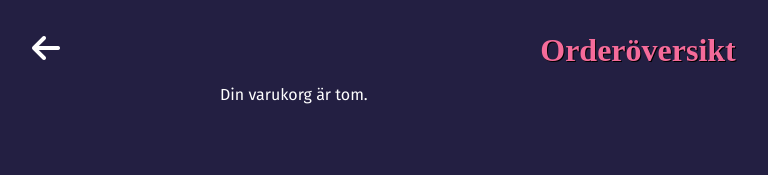
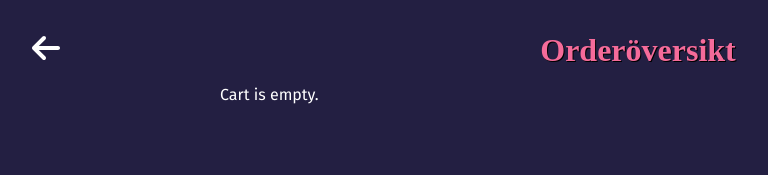
Before and after one commit to adamekholt/Folkuni-React-individuelluppgift, a React (Vite) app in the folder where-its-at/: page /order in a window 1280 px wide. Shown: the top 175 px of the page, without its empty margins (2-770 px from the left). Built offline with nearby package versions, Linux system fonts and the light colour scheme; a web font is replaced by a local one.

Commit message:
endret filnavn
endret filnavnet til handlekurvsiden fra ordersummaryopage til cartpage. I forbindelse med det er det gjort endringer i de andre filene også hvor det er relevant

```diff
--- a/where-its-at/src/App.jsx
+++ b/where-its-at/src/App.jsx
@@ -4,7 +4,7 @@ import Cart from './components/Cart';
 import LandingPage from './pages/LandingPage';
 import EventPage from './pages/EventPage';
 import SingleEventPage from './pages/SingleEventPage';
-import OrderSummaryPage from './pages/OrderSummaryPage';
+import CartPage from './pages/CartPage';
 import ConfirmationPage from './pages/ConfirmationPage';
 
 function App() {
@@ -20,7 +20,7 @@ function App() {
         <Route path="/" element={<LandingPage visitedPages={visitedPages} setVisitedPages={setVisitedPages} />}  />
         <Route path="/events" element={<EventPage visitedPages={visitedPages} setVisitedPages={setVisitedPages} />} />
         <Route path="/event/:id" element={<SingleEventPage visitedPages={visitedPages} setVisitedPages={setVisitedPages} />} />
-        <Route path="/order" element={<OrderSummaryPage />} />
+        <Route path="/order" element={<CartPage />} />
         <Route path="/confirmation" element={<ConfirmationPage />} />
       </Routes>
     </>
--- a/where-its-at/src/pages/OrderSummaryPage.jsx
+++ b/where-its-at/src/pages/CartPage.jsx
@@ -1,11 +1,13 @@
 import React from 'react';
 import { useNavigate } from 'react-router-dom';
+import { FontAwesomeIcon } from '@fortawesome/react-fontawesome';
+import { faArrowLeft } from '@fortawesome/free-solid-svg-icons';
 import OrderItem from '../components/OrderItem';
 import useStore from '../store/useStore';
-import '../styling/OrderSummaryPage.css';
+import '../styling/CartPage.css';
 import '../styling/basestyling.css';
 
-function OrderSummaryPage() {
+function CartPage() {
   const cartItems = useStore(state => state.cartItems);
   const removeFromCart = useStore(state => state.removeFromCart);
   const updateQuantity = useStore(state => state.updateQuantity);
@@ -52,11 +54,11 @@ function OrderSummaryPage() {
   return (
     <div className="order-summary-wrapper">
       <button className="navigation-icon back-button" onClick={() => navigate(-1)}>
-        <i className="fa-solid fa-arrow-left"></i>
+        <FontAwesomeIcon icon={faArrowLeft} />
       </button>
       <h1>Orderöversikt</h1>
       {cartItems.length === 0 ? (
-        <p>Din varukorg är tom.</p>
+        <p>Cart is empty.</p>
       ) : (
         <>
           <ul className="order-summary-list">
@@ -82,4 +84,4 @@ function OrderSummaryPage() {
   );
 }
 
-export default OrderSummaryPage;
+export default CartPage;
```
Also changed, not shown: where-its-at/src/hooks/useCart.js (renamed from where-its-at/src/hooks/useCart.jsx), where-its-at/src/styling/CartPage.css (renamed from where-its-at/src/styling/OrderSummaryPage.css).
